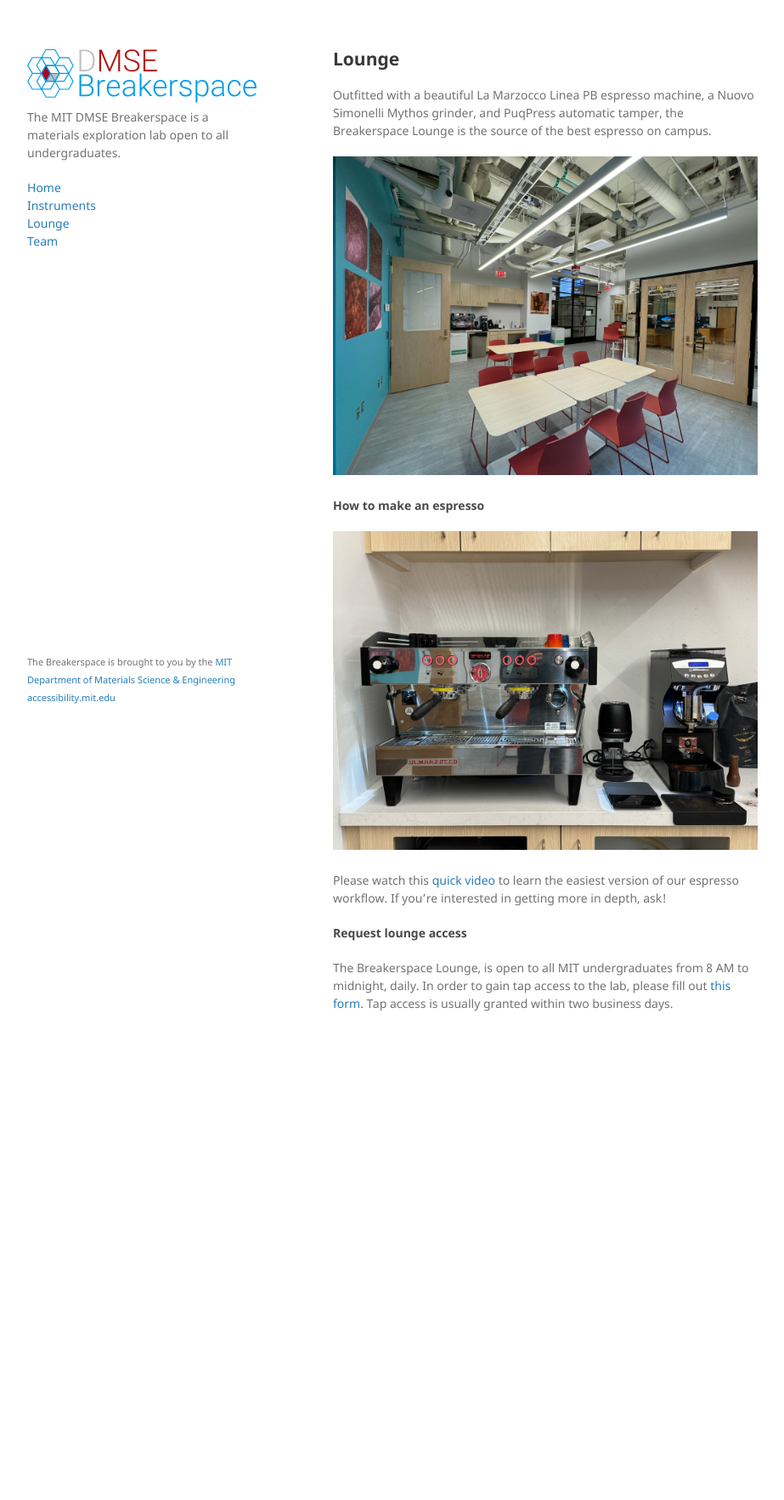
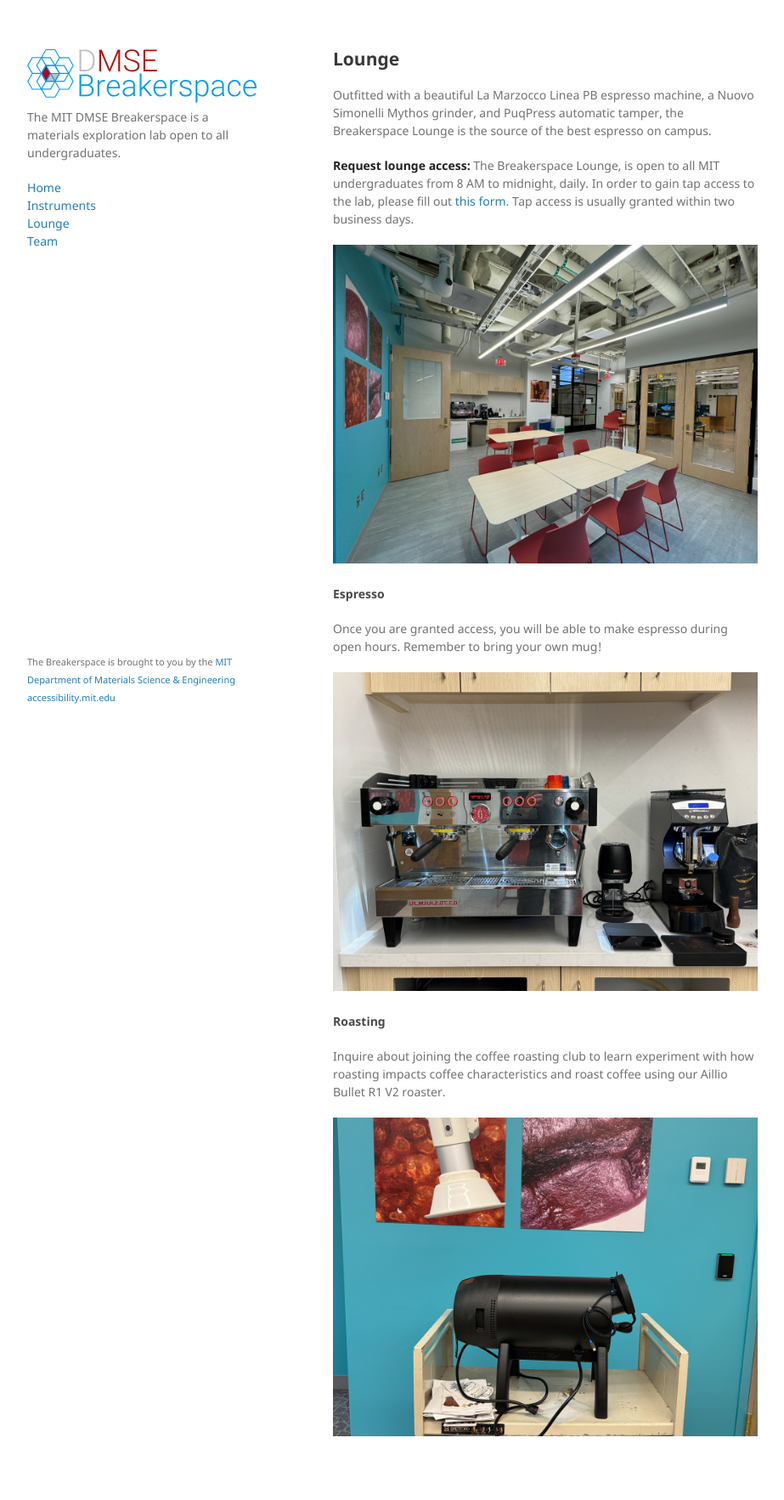
Before and after one commit to MIT-DMSE-Breakerspace/MIT-DMSE-Breakerspace.github.io, a Jekyll site: the page built from lounge.md, in a window 1280 px wide. Shown: the whole page at 85% size, without its empty margins (178-1101 px from the left). Built offline with Jekyll 4.4.1, drawn with Linux system fonts in a browser that asks for light colours; our own code applies the rules of GitHub Pages for plain Markdown files; before the commit the page ends 1261 px from its top, so only the background shows below that.

Commit message:
Update lounge.md

```diff
--- a/lounge.md
+++ b/lounge.md
@@ -6,16 +6,19 @@
 
 Outfitted with a beautiful La Marzocco Linea PB espresso machine, a Nuovo Simonelli Mythos grinder, and PuqPress automatic tamper, the Breakerspace Lounge is the source of the best espresso on campus.
 
+**Request lounge access:** The Breakerspace Lounge, is open to all MIT undergraduates from 8 AM to midnight, daily. In order to gain tap access to the lab, please fill out [this form](https://forms.gle/1pd59bjGXiPnehDL9). Tap access is usually granted within two business days.
+
 ![Breakerspace Lounge](./assets/img/lounge.JPG)
 
 
+#### Espresso
 
-#### How to make an espresso
+Once you are granted access, you will be able to make espresso during open hours. Remember to bring  your own mug!
 
-[![Our La Marzocco Linea PB espresso machine](./assets/img/espresso_machine.JPG)](https://www.youtube.com/watch?v=5IZvKWzsl3I)
+![Our La Marzocco Linea PB espresso machine](./assets/img/espresso_machine.JPG)
 
-Please watch this [quick video](https://www.youtube.com/watch?v=5IZvKWzsl3I) to learn the easiest version of our espresso workflow. If you're interested in getting more in depth, ask!
+#### Roasting
 
-#### Request lounge access
+Inquire about joining the coffee roasting club to learn experiment with how roasting impacts coffee characteristics and roast coffee using our Aillio Bullet R1 V2 roaster.
 
-The Breakerspace Lounge, is open to all MIT undergraduates from 8 AM to midnight, daily. In order to gain tap access to the lab, please fill out [this form](https://forms.gle/1pd59bjGXiPnehDL9). Tap access is usually granted within two business days.
+![Aillio Bullet R1 V2 roaster](./assets/img/roaster.JPG)
```
